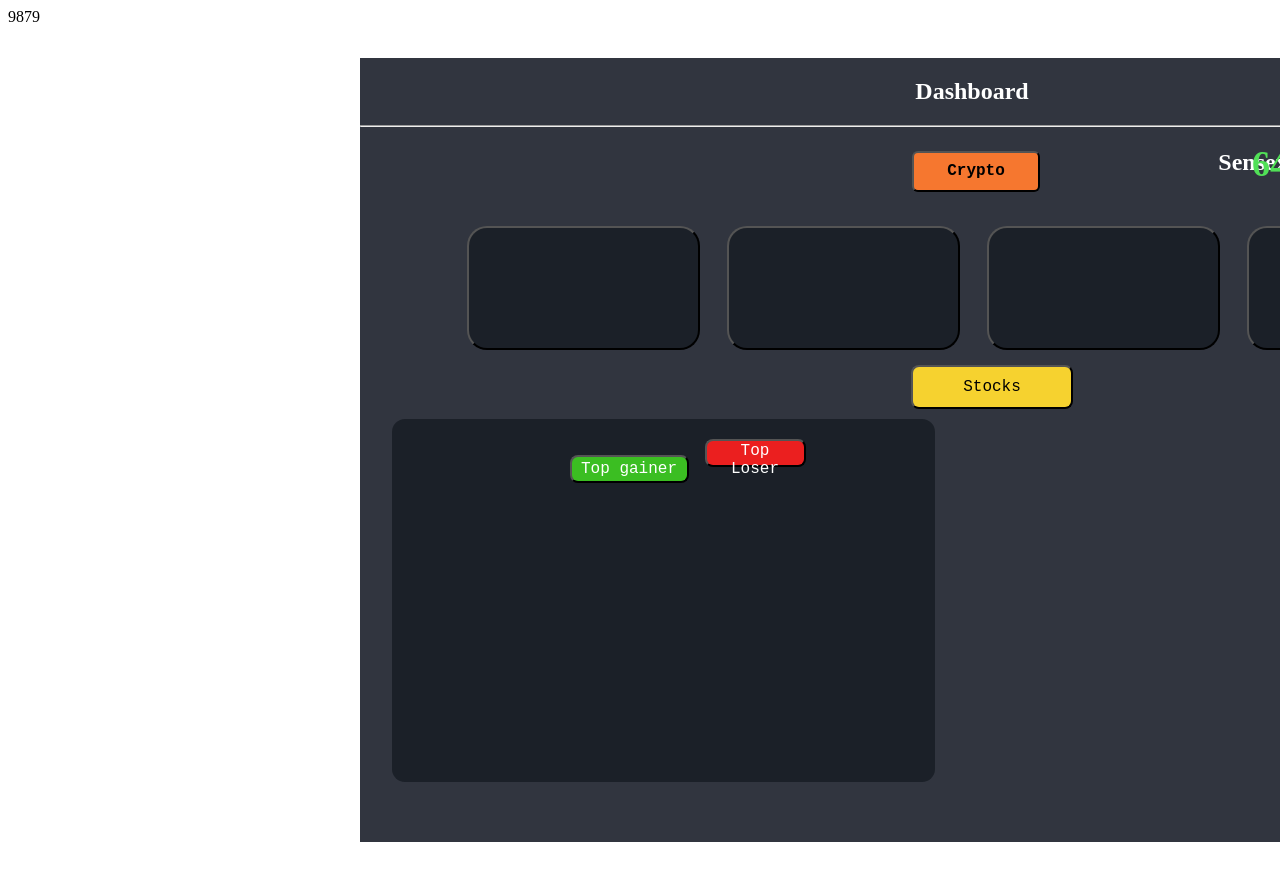
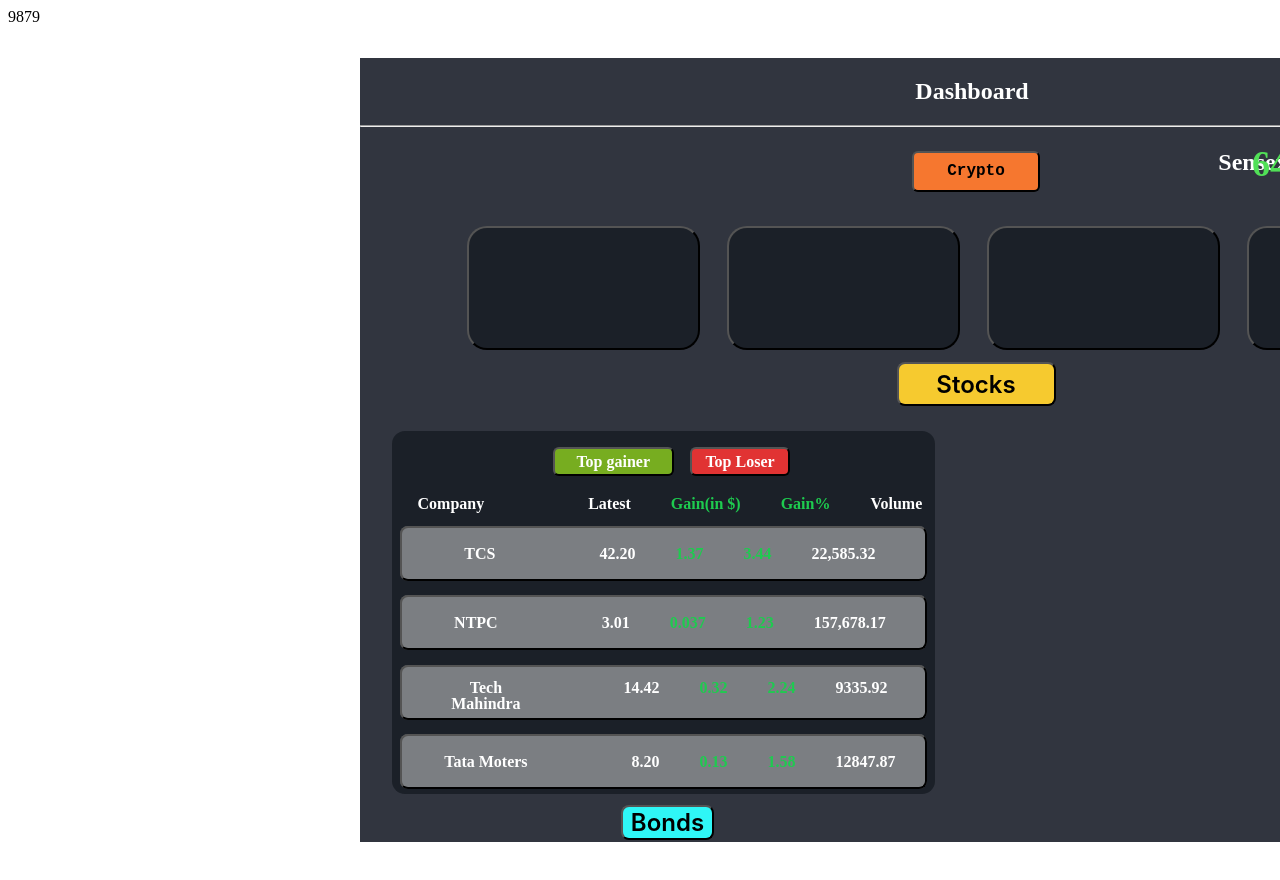
Before and after one commit to viditjain44/my-react-app, a React (Vite) app in the folder my-react-app/: page / in a window 1280 px wide. Shown: the top 880 px of the page. Built offline with nearby package versions, Linux system fonts and the light colour scheme.

Commit message:
list added

```diff
--- a/my-react-app/src/components/Dashinner.css
+++ b/my-react-app/src/components/Dashinner.css
@@ -62,15 +62,19 @@
     background-color: #1B2028;
 }
 #Stocks{
-    position:relative;
-    width:162px;
-    height:44px;
-    top: 15px;
-    border-radius: 8px;
-    left:2em;
-    background-color: #f6d22f;
-    font-family: monospace;
-    font-size: large;
+
+    width: 9.9375rem;
+    height: 2.75rem;
+    flex-shrink: 0;
+    border-radius: 0.5rem;
+    background-color: #F6CA2F;
+    margin:0.8rem 0rem 0rem 2rem;
+    color: #000;
+    font-family: Inter;
+    font-size: 1.5rem;
+    font-style: normal;
+    font-weight: 600;
+    line-height: normal;
 }
 #list{
     width: 543px;
@@ -82,27 +86,177 @@
     border-radius: 13px;
 }
 #inlist1{
-    position: relative;
-    width: 119px;
-    height: 28px;
-    top: 20px;
-    border-radius: 8px;
-    left: 1em;
-    background-color: #3bbe22;
-    font-family: monospace;
-    font-size: large;
-    color: white;
+    width: 7.5625rem;
+height: 1.8125rem;
+flex-shrink: 0;
+border-radius: 0.375rem;
+background: #77AD20;
+    color: #FFF;
+font-family: Poppins;
+font-size: 1rem;
+font-style: normal;
+font-weight: 600;
+line-height: 1rem; /* 100% */
+margin: 1rem 1rem 0rem 1rem;
+
 }
 #inlist2{
-    position: relative;
-    width: 101px;
-    height: 28px;
-    top: 20px;
+    width: 6.28769rem;
+    height: 1.8125rem;
+    flex-shrink: 0;
+    border-radius: 0.375rem;
+background: #E13333;
+color: #FFF;
+font-family: Poppins;
+font-size: 1rem;
+font-style: normal;
+font-weight: 600;
+line-height: 1rem; /* 100% */
+}
+.listheading{
+    margin: 1.2rem 0rem 0rem 0rem;
+}
+.listhead{
+    display: flex;
+width: 4.1875rem;
+height: 1.5625rem;
+justify-content: center;
+flex-shrink: 0;
+    display: inline;
+    color: #FFF;
+font-family: Poppins;
+font-size: 1rem;
+font-style: normal;
+font-weight: 600;
+line-height: 1rem; /* 100% */
+}
+#company{
+    margin: 0rem 0rem 0rem 0.8rem;
+}
+#latest{
+    margin: 0rem 0rem 0rem 6.5rem;
 
-    border-radius: 8px;
-    left: 2em;
-    background-color: #eb1f1f;
-    font-family: monospace;
-    font-size: large;
-    color: white;
 }
+#gain1{
+    margin: 0rem 0rem 0rem 2.5rem;
+    color: #1ECB4F;
+}
+#gain2{
+    margin: 0rem 0rem 0rem 2.5rem;
+    color: #1ECB4F;
+}
+#volume{
+    margin: 0rem 0rem 0rem 2.5rem;
+}
+.listitem{
+    margin: 0.9rem 0rem 0rem 0.5rem;
+    width: 32.9375rem;
+height: 3.4375rem;
+flex-shrink: 0;
+border-radius: 0.5rem;
+background: rgba(255, 255, 255, 0.24);
+}
+.listbtn{
+    width: 32.9375rem;
+    height: 3.4375rem;
+    flex-shrink: 0;
+    border-radius: 0.5rem;
+    background: rgba(255, 255, 255, 0.24);
+}
+.companydata{
+    display: flex;
+width: 4.1875rem;
+height: 1.5625rem;
+justify-content: center;
+flex-shrink: 0;
+    display: inline;
+    color: #FFF;
+font-family: Poppins;
+font-size: 1rem;
+font-style: normal;
+font-weight: 600;
+line-height: 1rem; /* 100% */
+    margin: 0rem 0rem 0rem 0.8rem;
+}
+#mahindra{
+    display:inline-flex;
+}
+.latestdata{
+    display: flex;
+    width: 4.1875rem;
+    height: 1.5625rem;
+    justify-content: center;
+    flex-shrink: 0;
+        display: inline;
+        color: #FFF;
+    font-family: Poppins;
+    font-size: 1rem;
+    font-style: normal;
+    font-weight: 600;
+    line-height: 1rem; /* 100% */
+    margin: 0rem 0rem 0rem 6.5rem;
+}
+.gain1data{
+    display: flex;
+    width: 4.1875rem;
+    height: 1.5625rem;
+    justify-content: center;
+    flex-shrink: 0;
+        display: inline;
+        color: #FFF;
+    font-family: Poppins;
+    font-size: 1rem;
+    font-style: normal;
+    font-weight: 600;
+    line-height: 1rem; /* 100% */
+    margin: 0rem 0rem 0rem 2.5rem;
+    color: #1ECB4F;
+}
+.gain2data{
+    display: flex;
+    width: 4.1875rem;
+    height: 1.5625rem;
+    justify-content: center;
+    flex-shrink: 0;
+        display: inline;
+        color: #FFF;
+    font-family: Poppins;
+    font-size: 1rem;
+    font-style: normal;
+    font-weight: 600;
+    line-height: 1rem; /* 100% */
+    margin: 0rem 0rem 0rem 2.5rem;
+    color: #1ECB4F;
+}
+.Volumedata{
+    display: flex;
+    width: 4.1875rem;
+    height: 1.5625rem;
+    justify-content: center;
+    flex-shrink: 0;
+        display: inline;
+        color: #FFF;
+    font-family: Poppins;
+    font-size: 1rem;
+    font-style: normal;
+    font-weight: 600;
+    line-height: 1rem; /* 100% */
+    margin: 0rem 0rem 0rem 2.5rem;
+}
+
+/*list completed*/
+
+#bonds{
+    width: 5.83331rem;
+    height: 2.1875rem;
+flex-shrink: 0;
+border-radius: 0.5rem;
+background: #2FF6F6;
+color: #000;
+font-family: Inter;
+font-size: 1.5rem;
+font-style: normal;
+font-weight: 600;
+line-height: normal;
+margin: 1rem 0rem 0rem 0.5rem;
+}
--- a/my-react-app/src/components/Dashinner.jsx
+++ b/my-react-app/src/components/Dashinner.jsx
@@ -18,6 +18,51 @@
         <div id='list'>
             <button id="inlist1">Top gainer</button>
             <button id="inlist2">Top Loser</button>
+            <div className="listheading">
+                <div className="listhead" id="company">Company</div>
+                <div className="listhead" id="latest">Latest</div>
+                <div className="listhead" id="gain1">Gain(in $)</div>
+                <div className="listhead" id="gain2">Gain%</div>
+                <div className="listhead" id="Volume">Volume</div>
+
+            </div>
+            <div className="listitem">
+                <button className="listbtn">
+                <div className="companydata">TCS</div>
+                <div className="latestdata">42.20</div>
+                <div className="gain1data">1.37</div>
+                <div className="gain2data">3.44</div>
+                <div className="Volumedata">22,585.32</div>
+                </button>
+            </div>
+            <div className="listitem">
+                <button className="listbtn">
+                <div className="companydata">NTPC</div>
+                <div className="latestdata">3.01</div>
+                <div className="gain1data">0.037</div>
+                <div className="gain2data">1.23</div>
+                <div className="Volumedata">157,678.17</div>
+                </button>
+            </div>
+            <div className="listitem">
+                <button className="listbtn">
+                <div id="mahindra" className="companydata">Tech Mahindra</div>
+                <div className="latestdata">14.42</div>
+                <div className="gain1data">0.32</div>
+                <div className="gain2data">2.24</div>
+                <div className="Volumedata">9335.92</div>
+                </button>
+            </div>
+            <div className="listitem">
+                <button className="listbtn">
+                <div id='tata' className="companydata">Tata Moters</div>
+                <div className="latestdata">8.20</div>
+                <div className="gain1data">0.13</div>
+                <div className="gain2data">1.58</div>
+                <div className="Volumedata">12847.87</div>
+                </button>
+            </div>
+            <button id="bonds">Bonds</button>
         </div>
 
        </div>
```
